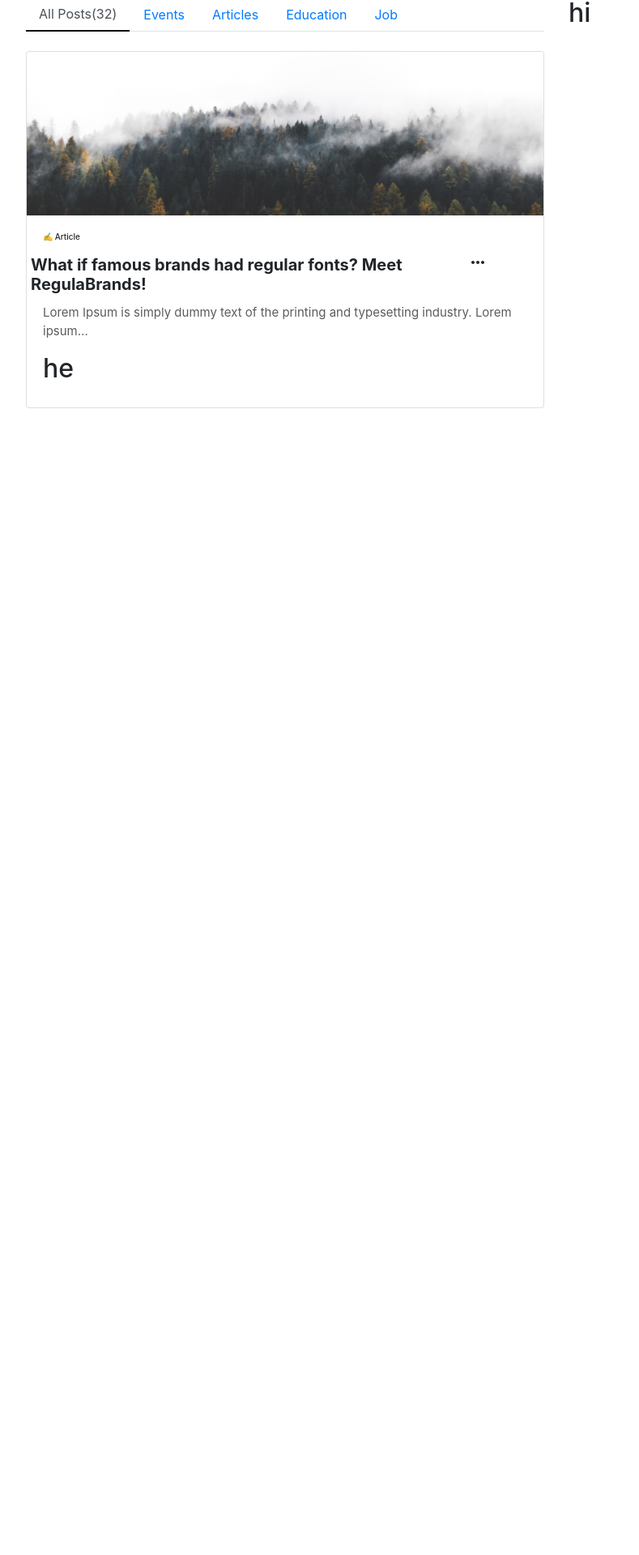
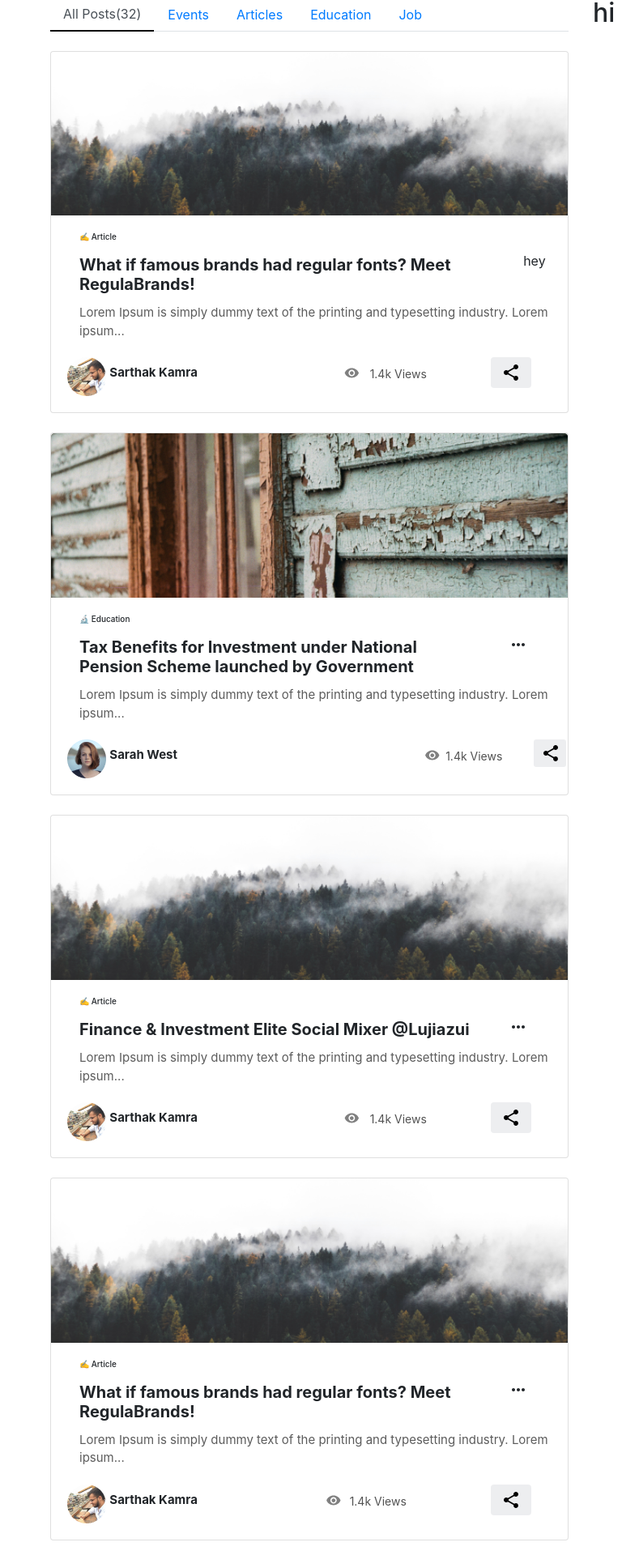
Before and after one commit to dimpalshetty/atgweb, a React (Create React App) app: page / in a window 1280 px wide. Shown: the part 526-2446 px from the top of the page at 81% size, without its empty margins (48-837 px from the left). Before the commit the page ends 1030 px from the top, so only its background shows below. Built offline with nearby package versions, Linux system fonts and the light colour scheme.

Commit message:
issues in dropdown button

```diff
--- a/src/components/body.css
+++ b/src/components/body.css
@@ -163,6 +163,19 @@
     padding-top: 10px;
   }
 
+  .Views {
+    font-size: 14px;
+    padding-top: 5px;
+    color: #525252;
+  }
+
+  #caret {
+    display: none;
+  }
+
+
+
+
 
   @media only screen and (max-width: 480px ) {
 
--- a/src/components/body.js
+++ b/src/components/body.js
@@ -1,7 +1,9 @@
 import React, { useState } from 'react';
 import { Link } from 'react-router-dom';
 import Card1 from '../images/card1.png';
+import Card2 from '../images/card2.png';
 import Profile from '../images/profile.png';
+import Profile2 from '../images/profile2.png';
 import '../components/body.css';
 import SearchIcon from "@material-ui/icons/Search";
 import ArrowDropDownIcon from '@material-ui/icons/ArrowDropDown';
@@ -17,7 +19,10 @@
 import MediaQuery from 'react-responsive'
 import Row from 'react-bootstrap/Row';
 import Col from 'react-bootstrap/Col';
-
+import VisibilityIcon from '@material-ui/icons/Visibility';
+import ShareIcon from '@material-ui/icons/Share';
+import Dropdown from 'react-bootstrap/Dropdown';
+import DropdownButton from 'react-bootstrap/DropdownButton'
 
 
 function Body() {
@@ -25,7 +30,7 @@
 
   return (
 
-    <Container style={{ paddingLeft: 10 }}  >
+    <Container style={{ paddingLeft: 40 }}  >
       <Row>
         <Col>
           <Tabs
@@ -40,22 +45,135 @@
               <Card className="postCard" style={{ width: '40rem', objectFit: 'cover' }}>
                 <Card.Img variant="top" src={Card1} />
                 <Card.Body>
-              <Card.Title style={{ fontSize: 10 }}>✍️ Article </Card.Title>
-              <div class="row row-xs">
-                <div>
-                  <Card.Title style={{ paddingTop: 5, width: 500, fontWeight: 700, }} >What if famous brands had regular fonts? Meet RegulaBrands!</Card.Title> </div>
-                <div className="more"><MoreHorizIcon /></div>
+                  <Card.Title style={{ fontSize: 10, paddingLeft: 15, }}>✍️ Article </Card.Title>
+                  <Container>
+                    <Row>
+                      <Col lg={11}>
+                        <Card.Title style={{ paddingTop: 5, width: 500, fontWeight: 700, }} >What if famous brands had regular fonts? Meet RegulaBrands!</Card.Title>
+                      </Col>
+                      <Col lg={1} >
+                      <div class="dropdown">
+
+
+
+  <a  type="button" id="dropdownMenu2" data-toggle="dropdown"
+  aria-haspopup="true" aria-expanded="false">hey</a>
+
+
+  <div class="dropdown-menu dropdown-primary">
+    <a class="dropdown-item" href="#">hey&nbsp;&nbsp;Pay</a>
+    <a class="dropdown-item" href="#">hey&nbsp;&nbsp;Disable alertss</a>
+    <a class="dropdown-item" href="#">hey&nbsp;&nbsp;Check mail</a>
   </div>
-              <Card.Text style={{ fontSize: 15, color: "#5C5C5C" }}>
+</div>
+                      </Col>
+                    </Row>
+                  </Container>
+                  <Card.Text style={{ fontSize: 15, color: "#5C5C5C", paddingLeft: 15, overflow: 'hidden' }}>
                     Lorem Ipsum is simply dummy text of the printing and typesetting industry. Lorem ipsum...
                   </Card.Text>
-              <div class="container">
-                <div class="row" >
-                  {/* <img src={Profile} className="profile" /> */}
-                  <h2>he</h2> </div> </div>
+                  <Row style={{justifyContent:'space-between', paddingTop: 5}}>
+                    <Col lg={1}>    <img src={Profile} />
+                    </Col>
+                    <Col lg={3} style={{ alignItems: 'center', paddingTop:8, fontWeight: 700, fontSize: 15 }}><p>Sarthak Kamra</p></Col>
+                    <Col md={{ span:1, offset: 1 }}> </Col>
+                    <Col lg={4} style={{paddingTop: 5}}><Row lg={2}><VisibilityIcon style={{ color: 'grey' , marginRight: -30, paddingTop: 5, }} />
+                      <p className="Views">1.4k Views</p></Row>
+                    </Col>
+                    <Col lg={2}><Button style={{ backgroundColor: '#EDEEF0', fontSize: 10}} variant="contained"><ShareIcon style={{ color: 'black' }} /></Button></Col>
+                  </Row>
                 </Card.Body>
               </Card>
 
+              <br/>
+              <Card className="postCard" style={{ width: '40rem', objectFit: 'cover' }}>
+                <Card.Img variant="top" src={Card2} />
+                <Card.Body>
+                  <Card.Title style={{ fontSize: 10, paddingLeft: 15, }}>🔬 Education </Card.Title>
+                  <Container>
+                    <Row>
+                      <Col>
+                        <Card.Title style={{ paddingTop: 5, width: 500, fontWeight: 700, }} >Tax Benefits for Investment under National Pension Scheme launched by Government</Card.Title>
+                      </Col>
+                      <Col> <MoreHorizIcon /> </Col>
+                    </Row>
+                  </Container>
+                  <Card.Text style={{ fontSize: 15, color: "#5C5C5C", paddingLeft: 15, overflow: 'hidden' }}>
+                    Lorem Ipsum is simply dummy text of the printing and typesetting industry. Lorem ipsum...
+                  </Card.Text>
+                  <Row style={{justifyContent:'space-between', paddingTop: 5}}>
+                    <Col lg={1}>    <img src={Profile2} />
+                    </Col>
+                    <Col lg={7} style={{ alignItems: 'center', paddingTop:8, fontWeight: 700, fontSize: 15 }}><p>Sarah West</p></Col>
+                    <Col lg={3} style={{paddingTop: 5}}><Row lg={1}><VisibilityIcon style={{ color: 'grey' , marginRight: -30, paddingTop: 5, }} />
+                      <p className="Views">1.4k Views</p></Row>
+                    </Col>
+                    <Col lg={1}>
+
+
+                    <Button size="sm" style={{ backgroundColor: '#EDEEF0', width: 40}} variant="contained"><ShareIcon style={{ color: 'black' }} />
+
+                    </Button></Col>
+                  </Row>
+                </Card.Body>
+              </Card>
+              <br/>
+              <Card className="postCard" style={{ width: '40rem', objectFit: 'cover' }}>
+                <Card.Img variant="top" src={Card1} />
+                <Card.Body>
+                  <Card.Title style={{ fontSize: 10, paddingLeft: 15, }}>✍️ Article </Card.Title>
+                  <Container>
+                    <Row>
+                      <Col>
+                        <Card.Title style={{ paddingTop: 5, width: 500, fontWeight: 700, }} >Finance & Investment Elite Social Mixer @Lujiazui</Card.Title>
+                      </Col>
+                      <Col> <MoreHorizIcon /> </Col>
+                    </Row>
+                  </Container>
+                  <Card.Text style={{ fontSize: 15, color: "#5C5C5C", paddingLeft: 15, overflow: 'hidden' }}>
+                    Lorem Ipsum is simply dummy text of the printing and typesetting industry. Lorem ipsum...
+                  </Card.Text>
+                  <Row style={{justifyContent:'space-between', paddingTop: 5}}>
+                    <Col lg={1}>    <img src={Profile} />
+                    </Col>
+                    <Col lg={3} style={{ alignItems: 'center', paddingTop:8, fontWeight: 700, fontSize: 15 }}><p>Sarthak Kamra</p></Col>
+                    <Col md={{ span:1, offset: 1 }}> </Col>
+                    <Col lg={4} style={{paddingTop: 5}}><Row lg={2}><VisibilityIcon style={{ color: 'grey' , marginRight: -30, paddingTop: 5, }} />
+                      <p className="Views">1.4k Views</p></Row>
+                    </Col>
+                    <Col lg={2}><Button style={{ backgroundColor: '#EDEEF0', fontSize: 10}} variant="contained"><ShareIcon style={{ color: 'black' }} /></Button></Col>
+                  </Row>
+                </Card.Body>
+              </Card>
+              <br/>
+              <Card className="postCard" style={{ width: '40rem', objectFit: 'cover' }}>
+                <Card.Img variant="top" src={Card1} />
+                <Card.Body>
+                  <Card.Title style={{ fontSize: 10, paddingLeft: 15, }}>✍️ Article </Card.Title>
+                  <Container>
+                    <Row>
+                      <Col>
+                        <Card.Title style={{ paddingTop: 5, width: 500, fontWeight: 700, }} >What if famous brands had regular fonts? Meet RegulaBrands!</Card.Title>
+                      </Col>
+                      <Col> <MoreHorizIcon /> </Col>
+                    </Row>
+                  </Container>
+                  <Card.Text style={{ fontSize: 15, color: "#5C5C5C", paddingLeft: 15, overflow: 'hidden' }}>
+                    Lorem Ipsum is simply dummy text of the printing and typesetting industry. Lorem ipsum...
+                  </Card.Text>
+                  <Row style={{justifyContent:'space-between', paddingTop: 5}}>
+                    <Col lg={1}>    <img src={Profile} />
+                    </Col>
+                    <Col lg={3} style={{ alignItems: 'center', paddingTop:8, fontWeight: 700, fontSize: 15 }}><p>Sarthak Kamra</p></Col>
+                    <Col md={{ span:1, offset: 1 }}> </Col>
+                    <Col lg={4} style={{paddingTop: 5, right: 20,}}><Row lg={2} style={{paddingRight: 10}}><VisibilityIcon style={{ color: 'grey' , marginRight: -30, paddingTop: 5, }} />
+                      <p className="Views">1.4k Views</p></Row>
+                    </Col>
+                    <Col lg={2}><Button style={{ backgroundColor: '#EDEEF0', fontSize: 10}} variant="contained"><ShareIcon style={{ color: 'black' }} /></Button></Col>
+                  </Row>
+                </Card.Body>
+              </Card>
+              <br/>
             </Tab>
 
 
--- a/src/components/header.css
+++ b/src/components/header.css
@@ -1,5 +1,5 @@
 .computerhead{
-    width: 100vw;
+    width: 98vw;
     height: 440px;
     flex: row;
 
@@ -57,7 +57,7 @@
 .black {
     background-color: black;
     margin-top: 10px;
-    width: 100vw;
+    width: 98vw;
     height: 440px;
 }
 
```
Also changed, not shown: src/images/card2.png (added), src/images/profile2.png (added). Lines whose indentation alone changed are shown as unchanged.
